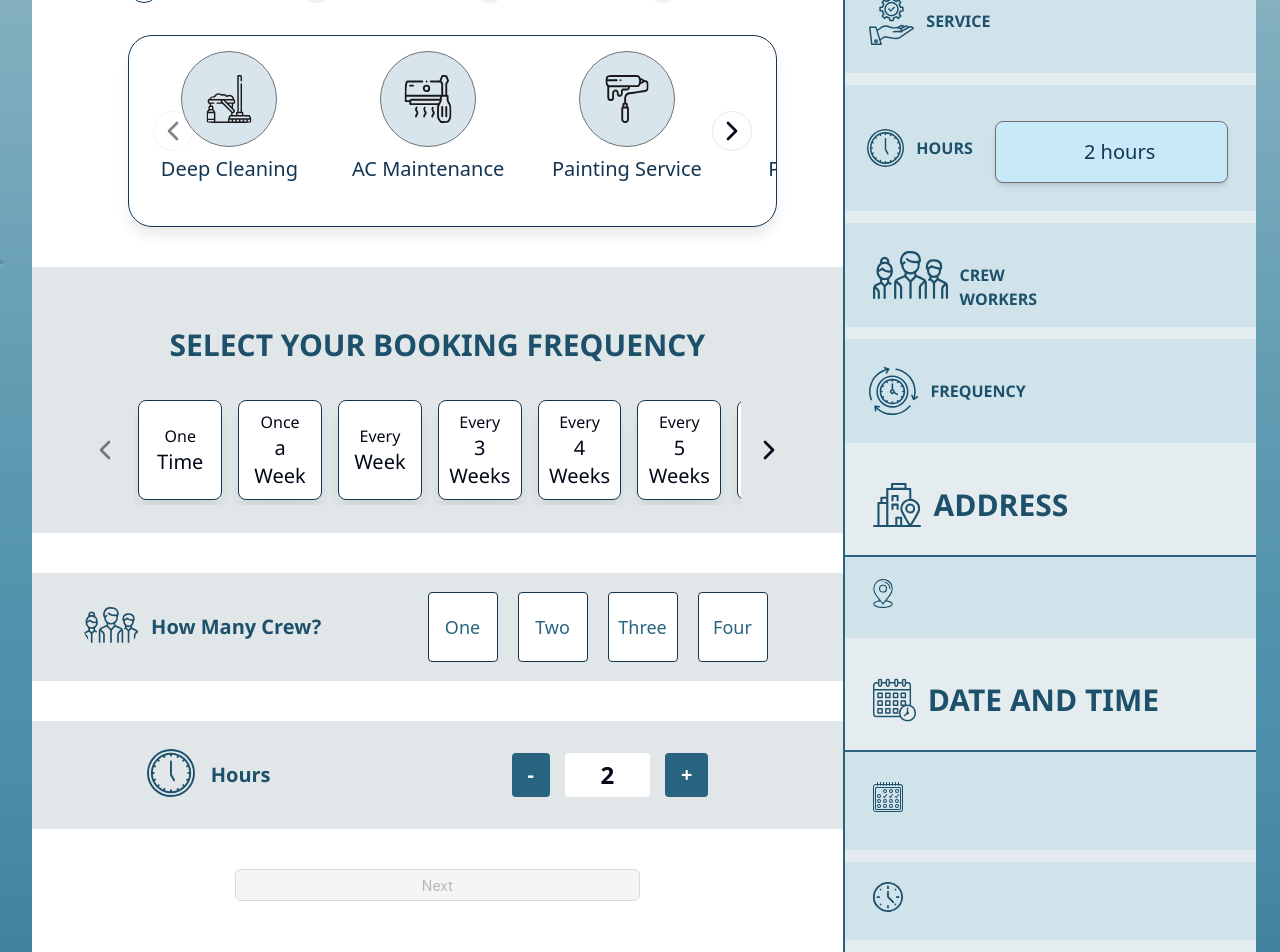
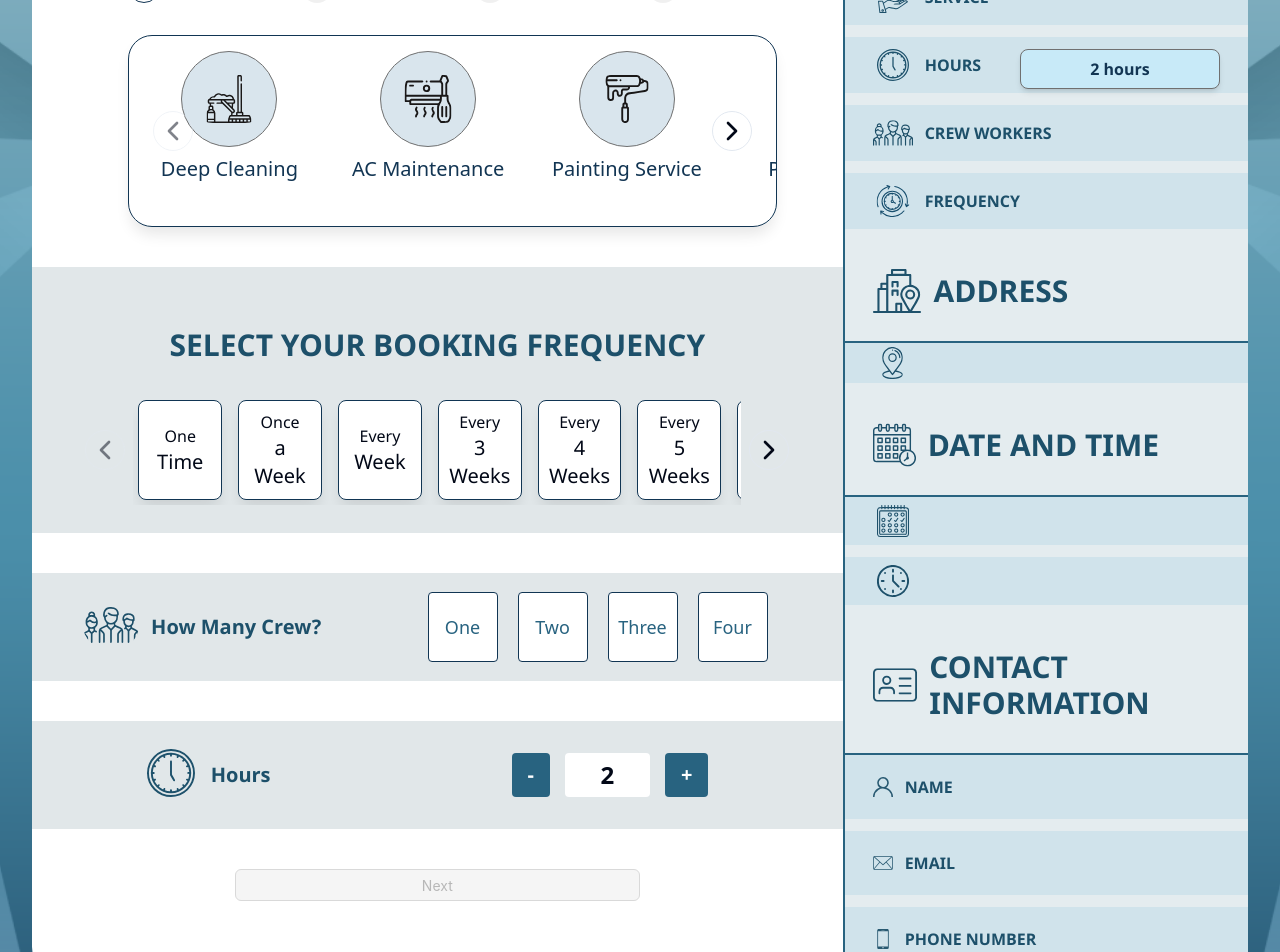
Before and after one commit to MEG-Marketing-Developer/booking-engine, a React (Vite) app: page / in a window 1280 px wide. Shown: the part 420-1372 px from the top of the page. Built offline with nearby package versions, Linux system fonts and the light colour scheme; what tailwindcss-filters would draw is missing.

Commit message:
remove spaces

```diff
--- a/src/App.jsx
+++ b/src/App.jsx
@@ -191,80 +191,80 @@ const App = () => {
                     <div className="border-b-2 border-solid border-[#286380] w-full pt-5" />
                     {/* {selectedContent && ( */}
                     <div className="text-left rounded-lg space-y-3 pt-0 flex flex-col w-full items-start justify-around">
-                      <div className="flex w-full justify-between bg-[#D0E3EB] py-7 flex-col md:flex-row space-y-2">
-                        <div className="flex flex-row space-x-3 px-7 justify-center">
+                      <div className="flex w-full justify-between bg-[#D0E3EB] py-1 flex-col md:flex-row space-y-2">
+                        <div className="flex flex-row space-x-3 px-7 justify-center items-center">
                           <img
                             src={service}
                             alt="service"
-                            className="service-icon w-auto h-auto   transition-transform"
+                            className="service-icon w-10 h-8 transition-transform"
                           />
                           <h2 className="font-segoe text-base text-left my-3 text-[#1D506A] font-semibold uppercase">
                             Service
                           </h2>
                         </div>
                         {selectedContent && (
-                          <div className="px-7 py-4 mx-auto md:mr-7 rounded-lg flex justify-center items-center bg-[#C8EAF8] border border-[#707070] shadow-md w-auto md:w-[259px]">
-                            <h3 className="text-base sm:text-xl  text-[#123553] pl-4">
+                          <div className="px-8 py-1 mx-auto md:mr-7 rounded-lg flex justify-center items-center bg-[#C8EAF8] border border-[#707070] shadow-md w-auto md:w-[200px]">
+                            <h3 className="text-base font-segoe font-semibold text-[#123553]">
                               {selectedContent}
                             </h3>
                           </div>
                         )}
                       </div>
 
-                      <div className="flex w-full justify-between bg-[#D0E3EB] py-7 flex-col md:flex-row space-y-2">
+                      <div className="flex w-full justify-between bg-[#D0E3EB] py-1 flex-col md:flex-row space-y-2">
                         <div className="flex flex-row space-x-3 px-7 justify-center items-center">
                           <img
                             src={hours}
                             alt="hours"
-                            className="service-icon w-[40px] h-auto   transition-transform"
+                            className="service-icon w-[40px] h-8 transition-transform"
                           />
                           <h2 className="font-segoe text-base text-left my-3 text-[#1D506A] font-semibold uppercase">
                             Hours
                           </h2>
                         </div>
                         {count && (
-                          <div className="px-7 py-4 mx-auto md:mr-7 rounded-lg flex justify-center items-center bg-[#C8EAF8] border border-[#707070] shadow-md w-auto md:w-[259px]">
-                            <h3 className="text-base sm:text-xl  text-[#123553] pl-4">
+                          <div className="px-8 py-1 mx-auto md:mr-7 rounded-lg flex justify-center items-center bg-[#C8EAF8] border border-[#707070] shadow-md w-auto md:w-[200px]">
+                            <h3 className="text-base font-segoe font-semibold text-[#123553]">
                               {count} hours
                             </h3>
                           </div>
                         )}
                       </div>
 
-                      <div className="flex w-full justify-between bg-[#D0E3EB] py-7 flex-col md:flex-row space-y-2">
-                        <div className="flex flex-row space-x-3 px-7 justify-center">
+                      <div className="flex w-full justify-between bg-[#D0E3EB] py-1 flex-col md:flex-row space-y-2">
+                        <div className="flex flex-row space-x-3 px-7 justify-center items-center">
                           <img
                             src={crew}
                             alt="crew"
-                            className="service-icon w-auto h-auto    transition-transform"
+                            className="service-icon w-10 h-8 transition-transform"
                           />
                           <h2 className="font-segoe text-base text-left my-3 text-[#1D506A] font-semibold uppercase">
                             Crew Workers
                           </h2>
                         </div>
                         {selectedTab && (
-                          <div className="px-7 py-4 mx-auto md:mr-7 rounded-lg flex justify-center items-center bg-[#C8EAF8] border border-[#707070] shadow-md w-auto md:w-[259px]">
-                            <h3 className="text-base sm:text-xl  text-[#123553] pl-4">
+                          <div className="px-8 py-1 mx-auto md:mr-7 rounded-lg flex justify-center items-center bg-[#C8EAF8] border border-[#707070] shadow-md w-auto md:w-[200px]">
+                            <h3 className="text-base font-segoe font-semibold text-[#123553]">
                               {selectedTab} Crew
                             </h3>
                           </div>
                         )}
                       </div>
 
-                      <div className="flex w-full justify-between bg-[#D0E3EB] py-7 flex-col md:flex-row space-y-2">
-                        <div className="flex flex-row space-x-3 px-7 justify-center">
+                      <div className="flex w-full justify-between bg-[#D0E3EB] py-1 flex-col md:flex-row space-y-2">
+                        <div className="flex flex-row space-x-3 px-7 justify-center items-center">
                           <img
                             src={frequency}
                             alt="frequency"
-                            className="service-icon w-auto h-auto   transition-transform"
+                            className="service-icon w-10 h-8 transition-transform"
                           />
                           <h2 className="font-segoe text-base text-left my-3 text-[#1D506A] font-semibold uppercase">
                             frequency
                           </h2>
                         </div>
                         {selectedData && (
-                          <div className="px-7 py-4 mx-auto md:mr-7 rounded-lg flex justify-center items-center bg-[#C8EAF8] border border-[#707070] shadow-md w-auto md:w-[259px]">
-                            <h3 className="text-base sm:text-xl  text-[#123553] pl-4">
+                          <div className="px-8 py-1 mx-auto md:mr-7 rounded-lg flex justify-center items-center bg-[#C8EAF8] border border-[#707070] shadow-md w-auto md:w-[200px]">
+                            <h3 className="text-base font-semibold font-segoetext-[#123553]">
                               {selectedData}
                             </h3>
                           </div>
@@ -285,15 +285,15 @@ const App = () => {
                       </h1>
                     </div>
                     <div className="border-b-2 border-solid border-[#286380] w-full pt-5" />
-                    <div className="w-full flex justify-between items-center pt-5 space-x-3 bg-[#D0E3EB] py-7">
+                    <div className="w-full flex justify-between items-center space-x-3 bg-[#D0E3EB] py-1">
                       <div className="px-7">
                         <img
                           src={location}
                           alt="location"
-                          className="service-icon w-[20px] h-[33px] object-contain   transition-transform"
+                          className="service-icon w-10 h-8 object-contain transition-transform"
                         />
                       </div>
-                      <div className="text-base sm:text-xl text-left text-[#123553]">
+                      <div className="text-base font-segoe font-semibold text-left text-[#123553]">
                         <h3>{address}</h3>
                       </div>
                     </div>
@@ -312,34 +312,35 @@ const App = () => {
                     </div>
                     <div className="border-b-2 border-solid border-[#286380] w-full pt-5" />
                     <div className="text-left flex flex-col w-full items-start justify-around px-6 md:px-0 space-y-3 rounded-3xl ">
-                      <div className="w-full flex justify-start items-center pt-5 space-x-3 bg-[#D0E3EB] py-7">
+
+                      <div className="w-full flex justify-start items-center space-x-3 bg-[#D0E3EB] py-2">
                         <div className="px-7">
                           <img
                             src={dateImage}
                             alt="dateImage"
-                            className="service-icon w-[30px] h-[50px]  object-contain  transition-transform"
+                            className="service-icon w-10 h-8  object-contain  transition-transform"
                           />
                         </div>
                         {date && (
-                          <div className="px-7 py-3 !mr-7 rounded-lg flex justify-center items-center bg-[#C8EAF8] border border-[#707070] shadow-md w-fit">
-                            <h3 className="text-base sm:text-xl  text-[#123553]">
+                          <div className="px-8 py-1 !mr-7 rounded-lg flex justify-center items-center bg-[#C8EAF8] border border-[#707070] shadow-md w-fit">
+                            <h3 className="text-base font-segoe font-semibold text-[#123553]">
                               {dayjs(date).format("MMM D YYYY")}
                             </h3>
                           </div>
                         )}
                       </div>
 
-                      <div className="w-full flex justify-start items-center pt-5 space-x-3 bg-[#D0E3EB] py-7">
+                      <div className="w-full flex justify-start items-center  space-x-3 bg-[#D0E3EB] py-2">
                         <div className="px-7">
                           <img
                             src={timeImage}
                             alt="timeImage"
-                            className="service-icon w-[30px] h-[30px] object-contain   transition-transform"
+                            className="service-icon w-10 h-8 object-contain   transition-transform"
                           />
                         </div>
                         {time && (
-                          <div className="px-7 py-3 !mr-7 rounded-lg flex justify-center items-center bg-[#C8EAF8] border border-[#707070] shadow-md w-fit">
-                            <h3 className="text-base sm:text-xl  text-[#123553]">
+                          <div className="px-8 py-1  !mr-7 rounded-lg flex justify-center items-center bg-[#C8EAF8] border border-[#707070] shadow-md w-fit">
+                            <h3 className="text-base font-segoe font-semibold text-[#123553]">
                               {dayjs(time).format("hh:mm A")}
                             </h3>
                           </div>
@@ -361,51 +362,61 @@ const App = () => {
                     </div>
                     <div className="border-b-2 border-solid border-[#286380] w-full pt-5" />
                     <div className="text-left flex flex-col w-full items-start justify-around px-6 md:px-0 space-y-3 rounded-3xl ">
-                      <div className="w-full flex justify-between items-center pt-5 space-x-3 bg-[#D0E3EB] py-7 flex-col md:flex-row space-y-2">
-                        <div className="flex flex-row space-x-3 px-7 justify-center">
+
+                      <div className="w-full flex justify-between items-center  space-x-3 bg-[#D0E3EB] py-2 flex-col md:flex-row space-y-2">
+                        <div className="flex flex-row space-x-3 px-7 justify-center items-center">
                           <img
                             src={nameImage}
                             alt="nameImage"
                             className="service-icon w-[20px] h-[33px] object-contain   transition-transform"
                           />
+                          <h2 className="font-segoe text-base text-left my-3 text-[#1D506A] font-semibold uppercase">
+                            Name
+                          </h2>
                         </div>
                         {formData.fullName && (
-                          <div className="px-7 py-3 !mr-7 rounded-lg flex justify-center items-center bg-[#C8EAF8] border border-[#707070] shadow-md w-fit">
-                            <h3 className="text-base sm:text-xl  text-[#123553]">
+                          <div className="px-8 py-1 !mr-7 rounded-lg flex justify-center items-center bg-[#C8EAF8] border border-[#707070] shadow-md w-fit">
+                            <h3 className="text-base font-segoe font-semibold text-[#123553]">
                               {formData.fullName}
                             </h3>
                           </div>
                         )}
                       </div>
 
-                      <div className="w-full flex justify-between items-center pt-5 space-x-3 bg-[#D0E3EB] py-7 flex-col md:flex-row space-y-2">
-                        <div className="flex flex-row space-x-3 px-7 justify-center">
+                      <div className="w-full flex justify-between items-center space-x-3 bg-[#D0E3EB] py-2 flex-col md:flex-row space-y-2">
+                        <div className="flex flex-row space-x-3 px-7 justify-center items-center">
                           <img
                             src={emailImage}
                             alt="emailImage"
                             className="service-icon w-[20px] h-[33px] object-contain   transition-transform"
                           />
+                          <h2 className="font-segoe text-base text-left my-3 text-[#1D506A] font-semibold uppercase">
+                            Email
+                          </h2>
                         </div>
                         {formData.email && (
-                          <div className="px-7 py-3 md:!mr-7 rounded-lg flex justify-center items-center bg-[#C8EAF8] border border-[#707070] shadow-md w-fit">
-                            <h3 className="text-base sm:text-xl  text-[#123553]">
+                          <div className="px-8 py-1 md:!mr-7 rounded-lg flex justify-center items-center bg-[#C8EAF8] border border-[#707070] shadow-md w-fit">
+                            <h3 className="text-base font-segoe font-semibold text-[#123553]">
                               {formData.email}
                             </h3>
                           </div>
                         )}
                       </div>
 
-                      <div className="w-full flex justify-between items-center pt-5 space-x-3 bg-[#D0E3EB] py-7 flex-col md:flex-row space-y-3">
-                        <div className="flex flex-row space-x-3 px-7 justify-center">
+                      <div className="w-full flex justify-between items-center space-x-3 bg-[#D0E3EB] py-2 flex-col md:flex-row space-y-3">
+                        <div className="flex flex-row space-x-3 px-7 justify-center items-center">
                           <img
                             src={phoneImage}
                             alt="phoneImage"
                             className="service-icon w-[20px] h-[20px] object-contain   transition-transform"
                           />
+                          <h2 className="font-segoe text-base text-left my-3 text-[#1D506A] font-semibold uppercase">
+                            Phone Number
+                          </h2>
                         </div>
                         {formData.phoneNumber && (
-                          <div className="px-7 py-3 md:!mr-7 rounded-lg flex justify-center items-center bg-[#C8EAF8] border border-[#707070] shadow-md w-fit">
-                            <h3 className="text-base sm:text-xl  text-[#123553]">
+                          <div className="px-8 py-1 md:!mr-7 rounded-lg flex justify-center items-center bg-[#C8EAF8] border border-[#707070] shadow-md w-fit">
+                            <h3 className="text-base font-segoe font-semibold text-[#123553]">
                               {formData.phoneNumber}
                             </h3>
                           </div>
```
